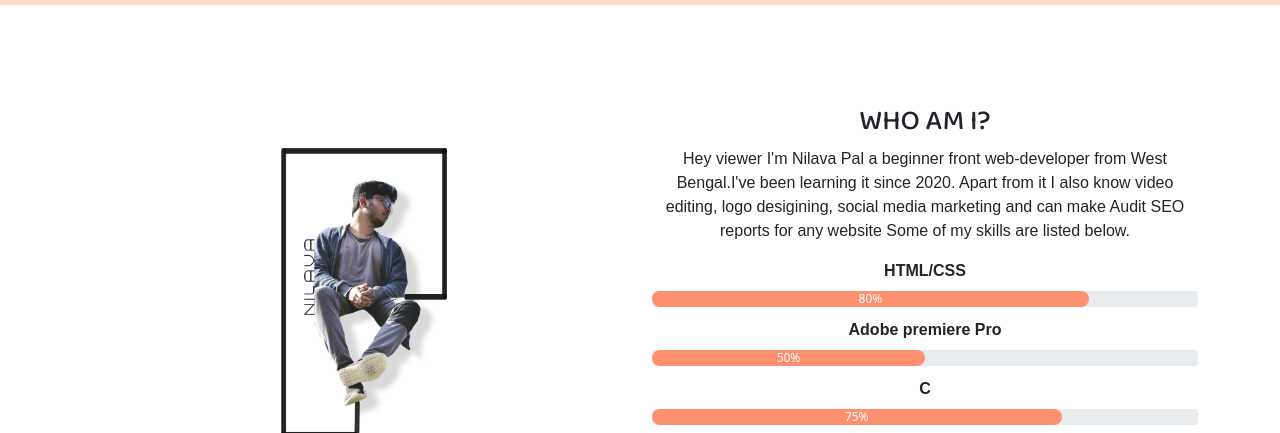
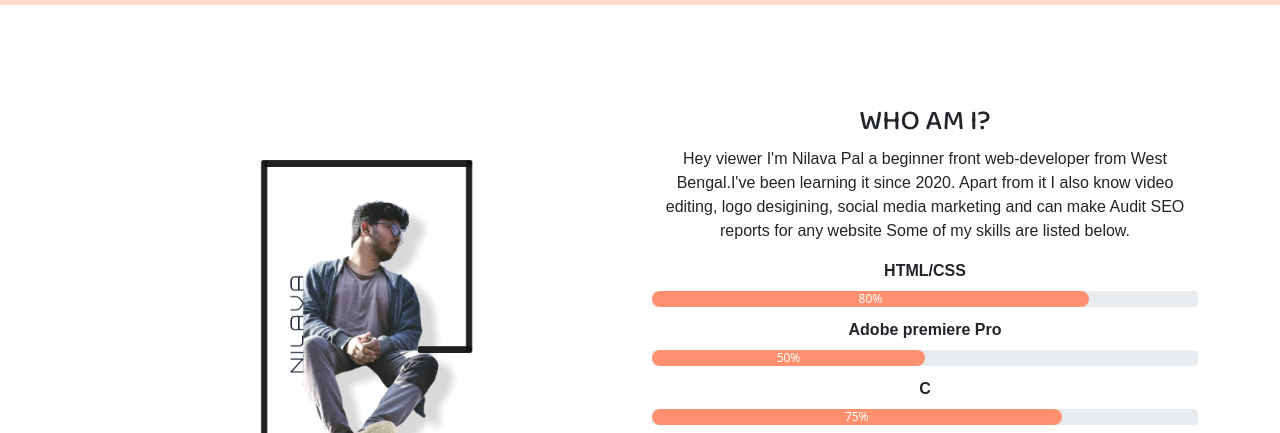
Before and after one commit to palnilava/Portfolio, a plain HTML site: page index.html in a window 1280 px wide. Shown: the part 863-1296 px from the top of the page. Drawn offline with nearby package versions, Linux system fonts and the light colour scheme; a web font is replaced by a local one.

Commit message:
Update style.css

```diff
--- a/style.css
+++ b/style.css
@@ -109,7 +109,7 @@ background-attachment: fixed;
 
 
 .profile-img {
-    height: 400px;
+    height: 510px;
 }
 .nav-bar{
     top: 0;
```
